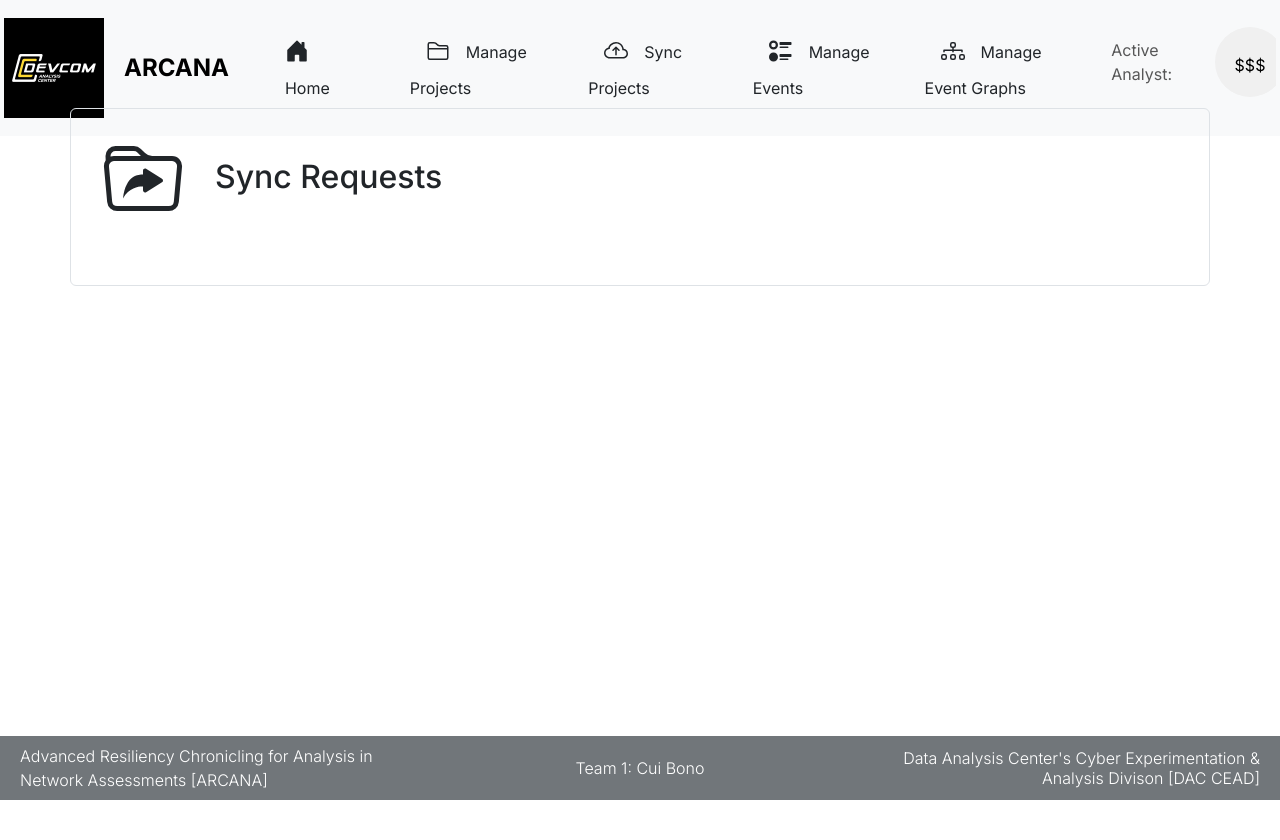
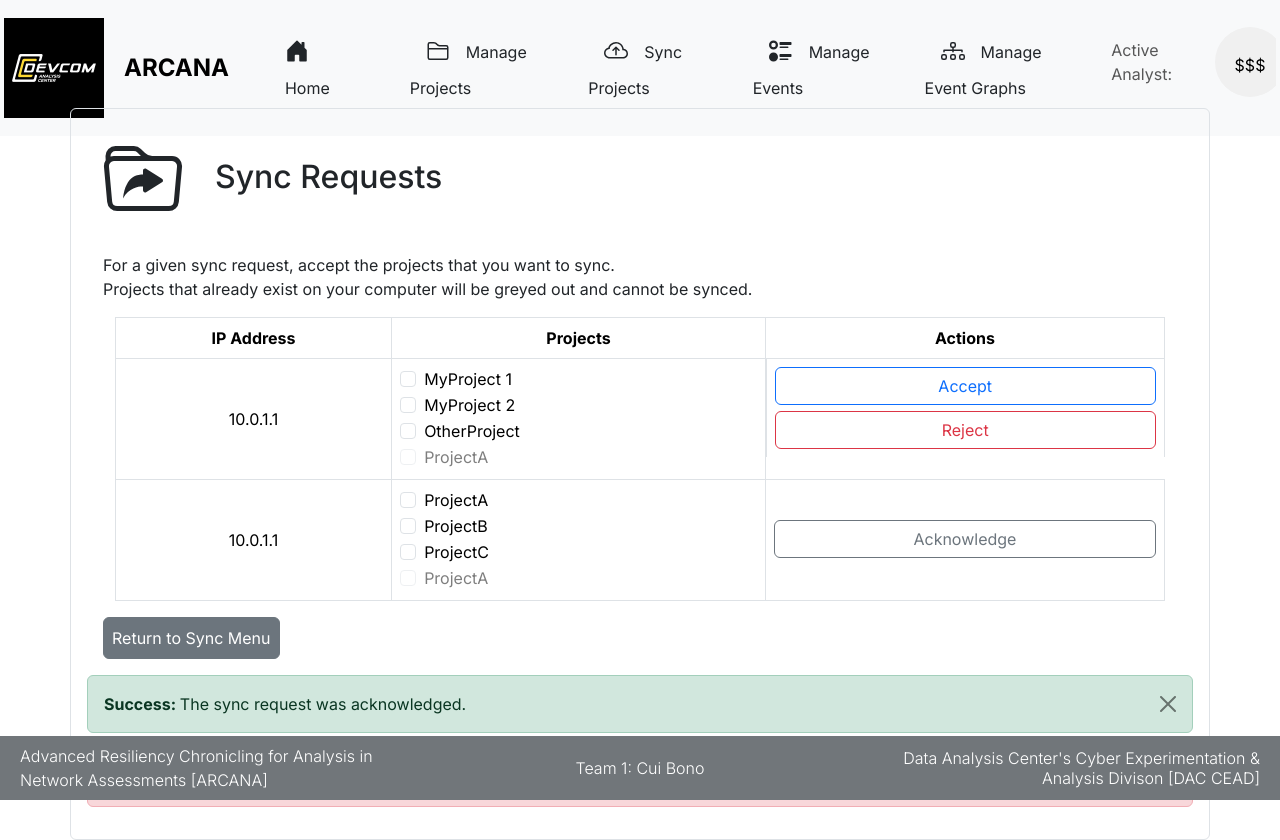
Before and after one commit to jordag18/capstone-project-ARCANA, a Next.js app in the folder frontend/arcana/: page /dashboard/syncMenu/viewSyncedProjects in a window 1280 px wide. Before the commit the page ends 800 px from the top, so only its background shows below. Built offline with nearby package versions, Linux system fonts and the light colour scheme.

Commit message:
upload sync request gui elements

```diff
--- /dev/null
+++ b/frontend/arcana/app/components/syncRequestTable.tsx
@@ -0,0 +1,102 @@
+import React from "react";
+import Table from "react-bootstrap/Table";
+import Container from "react-bootstrap/Container";
+import Form from "react-bootstrap/Form";
+
+export function SyncRequestTable () {
+    return (
+        <>
+            <div>
+                <p>
+                    For a given sync request, accept the projects that you want to sync.{ " " }
+                    <br />
+                    Projects that already exist on your computer will be greyed out and
+                    cannot be synced.
+                </p>
+            </div>
+
+            <Container>
+                <Table responsive hover bordered>
+                    <thead>
+                        <tr>
+                            <th className="text-center"> IP Address </th>
+                            <th className="text-center"> Projects </th>
+                            <th className="text-center"> Actions </th>
+                        </tr>
+                    </thead>
+
+                    <tbody>
+                        <tr>
+                            <td className="text-center align-middle"> 10.0.1.1 </td>
+                            <td>
+                                <Form>
+                                    <Form></Form>
+                                    <Form.Check
+                                        type="checkbox"
+                                        label="MyProject 1"
+                                        id="myProject1"
+                                    />
+                                    <Form.Check
+                                        type="checkbox"
+                                        label="MyProject 2"
+                                        id="myProject2"
+                                    />
+                                    <Form.Check
+                                        type="checkbox"
+                                        label="OtherProject"
+                                        id="OtherProject"
+                                    />
+
+                                    <Form.Check
+                                        type="checkbox"
+                                        label="ProjectA"
+                                        id="ProjectA"
+                                        disabled // Add disabled attribute here
+                                    />
+                                </Form>
+                            </td>
+                            <td className="mx-auto p-2 align-middle" style={{ display: "flex", flexDirection: "column", alignItems: "center" }}>
+                                <button className="btn btn-outline-primary align-middle" style={{ marginBottom: "3px", width: "100%" }}>Accept</button>
+                                <button className="btn btn-outline-danger align-middle" style={{ marginTop: "3px", width: "100%" }}>Reject</button>
+                            </td>
+                        </tr>
+
+
+                        <tr>
+                            <td className="text-center align-middle"> 10.0.1.1 </td>
+                            <td>
+                                <Form>
+                                    <Form.Check
+                                        type="checkbox"
+                                        label="ProjectA"
+                                        id="myProjectA"
+                                    />
+                                    <Form.Check
+                                        type="checkbox"
+                                        label="ProjectB"
+                                        id="ProjectB"
+                                    />
+                                    <Form.Check
+                                        type="checkbox"
+                                        label="ProjectC"
+                                        id="ProjectC"
+                                    />
+
+                                    <Form.Check
+                                        type="checkbox"
+                                        label="ProjectA"
+                                        id="ProjectA"
+                                        disabled // Add disabled attribute here
+                                    />
+                                </Form>
+                            </td>
+                            <td className="mx-auto p-2 align-middle" style={{ display: "d-flex", flexDirection: "column", alignItems: "center" }}>
+                                <button className="btn btn-outline-secondary" style={{ marginBottom: "3px", width: "100%" }}>Acknowledge</button>
+                            </td>
+                        </tr>
+                    </tbody>
+                </Table>
+            </Container>
+        </>
+    );
+}
--- a/frontend/arcana/app/dashboard/syncMenu/viewSyncedProjects/page.tsx
+++ b/frontend/arcana/app/dashboard/syncMenu/viewSyncedProjects/page.tsx
@@ -5,8 +5,14 @@ import NavBar from "../../../components/navbar";
 import Footer from "../../../components/footer";
 import Container from "react-bootstrap/Container";
 import Row from "react-bootstrap/Row";
+import Button from "react-bootstrap/Button";
+import Link from "next/link";
+
+import SyncRequestAcknowledgedAlert from "@/app/ui/syncRequestAcknowledgedAlert";
+import SyncRequestErrorAlert from "@/app/ui/syncRequestErrorAlert";
 
 import { FolderSymlink } from "react-bootstrap-icons";
+import { SyncRequestTable } from "@/app/components/syncRequestTable";
 
 function ViewSyncedProjects() {
   return (
@@ -28,8 +34,20 @@ function ViewSyncedProjects() {
           </div>
 
           <Container className="flex mx-auto p-3">
+            <SyncRequestTable />
+            <Button className="btn btn-secondary p-2 mx-auto">
+            <Link
+              href="../syncMenu"
+              className="text-decoration-none text-reset">
+              Return to Sync Menu
+            </Link>
+            </Button>
+          </Container>
 
-          </Container>
+            <div>
+                <SyncRequestAcknowledgedAlert />
+                <SyncRequestErrorAlert />
+            </div>
         </Container>
       </div>
       <Footer />
--- /dev/null
+++ b/frontend/arcana/app/ui/syncRequestAcknowledgedAlert.tsx
@@ -0,0 +1,19 @@
+import React from 'react';
+import Alert from "react-bootstrap/Alert";
+import Button from 'react-bootstrap/Button';
+
+
+
+function SyncRequestAcknowledgedAlert() {
+    const [show, setShow] = React.useState(true);
+    if (show) {
+        return (
+            <Alert variant="success" onClose={() => setShow(true)} dismissible>
+                <strong>Success: </strong>
+                The sync request was acknowledged.
+            </Alert>
+        );
+    }
+    return <Button onClick={() => setShow(true)}>Show Alert</Button>;
+}
+export default SyncRequestAcknowledgedAlert;
--- /dev/null
+++ b/frontend/arcana/app/ui/syncRequestErrorAlert.tsx
@@ -0,0 +1,17 @@
+import React from 'react';
+import Alert from "react-bootstrap/Alert";
+import Button from 'react-bootstrap/Button';
+
+function SyncRequestErrorAlert() {
+    const [show, setShow] = React.useState(true);
+    if (show) {
+        return (
+            <Alert variant="danger" onClose={() => setShow(true)} dismissible>
+                <strong>Error: </strong>
+                All projects must be deselected to reject all.
+            </Alert>
+        );
+    }
+    return <Button onClick={() => setShow(true)}>Show Alert</Button>;
+}
+export default SyncRequestErrorAlert;
```
